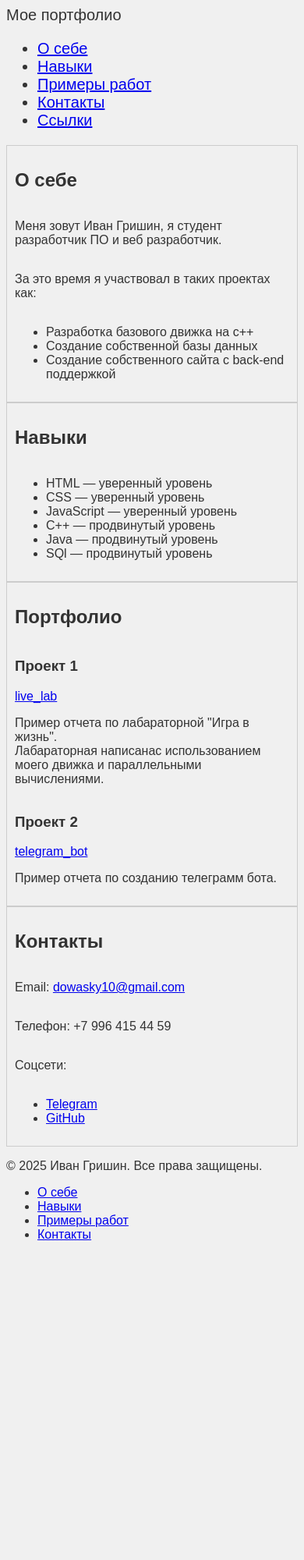
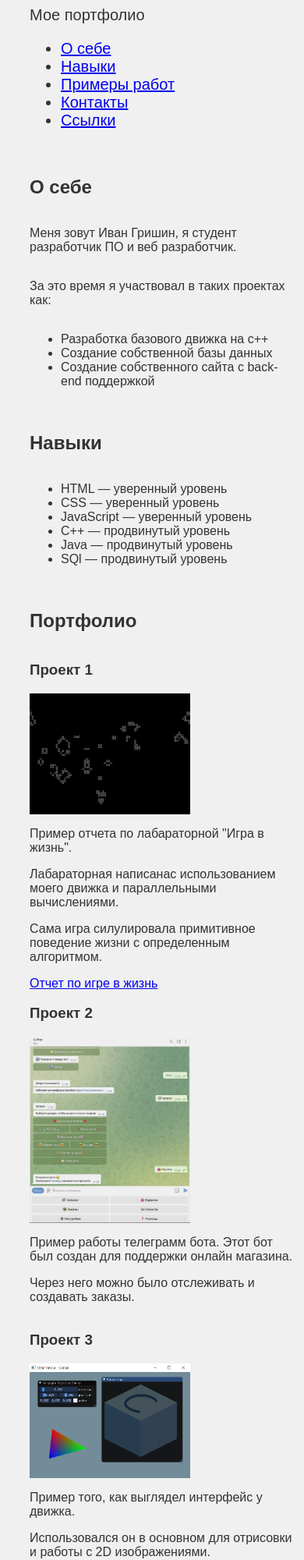
Before and after one commit to Steamsurver/web_dew, a plain HTML site: page lab1/index.html in a window 390 px wide. Shown: the top 2000 px of the page at 78% size. Before the commit the page ends 1608 px from the top, so only its background shows below. Drawn offline with Linux system fonts and the light colour scheme.

Commit message:
Добавлена адаптивная верстка для изображений
Также был немного изменен внешний вид страницы

```diff
--- a/lab1/css/style.css
+++ b/lab1/css/style.css
@@ -9,30 +9,39 @@ body {
     flex-direction: column;
     align-items: flex-start;    /* выравнивание по вертикали */
     font-size: 20px;
+    padding-left: 30px;
+    margin-bottom: 20px;
 }
 .section-block{
     display: flex;
     flex-direction: column;
     align-items: flex-start;
-    border: 1px solid #ccc;
-    padding: 10px;
+    padding-left: 30px;
+    margin-bottom: 20px;
 }
+.image-class{
+    height: auto;
+    display: block;
+  }
 
 
+/* Мобильные устройства*/
+  @media (max-width: 767px){
+    .image-class{
+        max-width: 60%;
+      }
+  }
 
 /* Планшеты*/
-@media (max-width: 1023px) and (min-width: 768px) {
-    .container {
-      width: 80%;          /* меняем ширину на 80% */
-      font-size: 16px;
-    }
+@media (min-width: 768px)and (max-width: 1023px){
+    .image-class{
+        max-width: 80%;
+      }
   }
 
-  /* Мобильные устройства*/
-  @media (max-width: 767px) {
-    .container {
-      width: 95%;          /* почти вся ширина */
-      font-size: 14px;     /* уменьшаем шрифт для удобства просмотра */
-      padding: 10px;
-    }
+  /* Десктоп*/
+@media (min-width: 1024px){
+    .image-class{
+        max-width: 100%;
+      }
   }
--- a/lab1/index.html
+++ b/lab1/index.html
@@ -52,16 +52,27 @@
         <h2>Портфолио</h2>
 
         <article>
-          <h3>Проект 1</h3>
-          <a href="resources/live_lab.doc">live_lab</a>
-          <p>Пример отчета по лабараторной "Игра в жизнь".<br> Лабараторная написанас использованием моего движка и параллельными вычислениями.
-          </p>
+            <h3>Проект 1</h3>
+            <img class="image-class" src="resources/life_pas_scsh.png" alt="Скриншот работы программы" />
+            <p>Пример отчета по лабараторной "Игра в жизнь".</p>
+            <p>Лабараторная написанас использованием моего движка и параллельными вычислениями.</p>
+            <p>Сама игра силулировала примитивное поведение жизни с определенным алгоритмом.</p>
+            <a href="resources/live_lab.doc">Отчет по игре в жизнь</a>
         </article>
 
         <article>
             <h3>Проект 2</h3>
-            <a href="resources/telegram_bot.docx">telegram_bot</a>
-            <p>Пример отчета по созданию телеграмм бота.</p>
+            <img class="image-class" src="resources/telegramm_bot_screen.png" alt="Скриншот бота" />
+            <p>Пример работы телеграмм бота. Этот бот был создан для поддержки онлайн магазина.</p>
+            <p>Через него можно было отслеживать и создавать заказы.</p>
+        </article>
+
+        <article>
+            <h3>Проект 3</h3>
+            <img class="image-class" src="resources/imgui.png" alt="Скриншот интерфеса" />
+            <p>Пример того, как выглядел интерфейс у движка.</p>
+            <p>Использовался он в основном для отрисовки и работы с 2D изображениями.</p>
+            <p>Но если очень захочется можно отрисовать 3D объекты.</p>
         </article>
 
       </section>
```
Also changed, not shown: lab1/resources/imgui.png (added), lab1/resources/life_pas_scsh.png (added), lab1/resources/telegramm_bot_screen.png (added).
